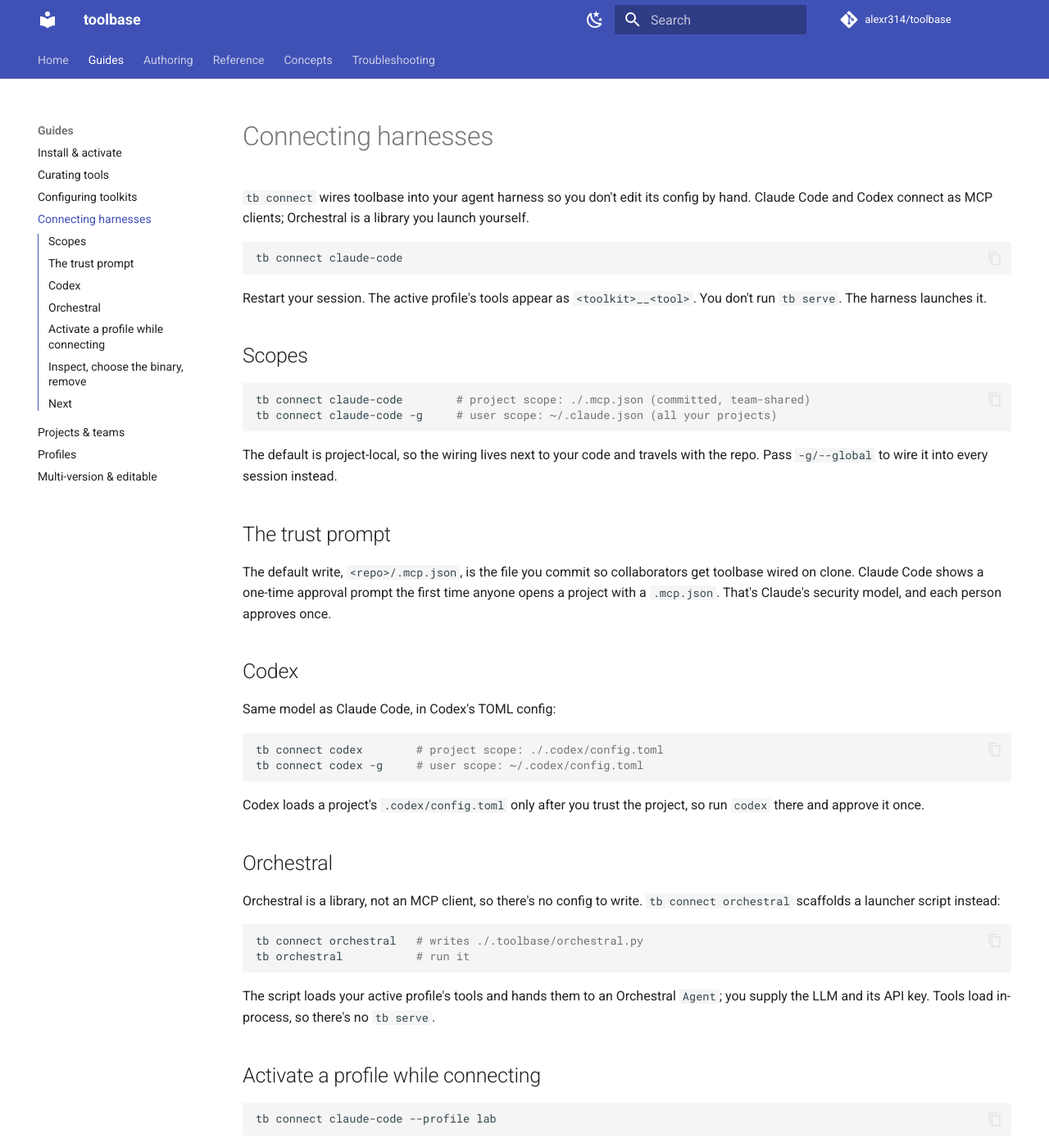
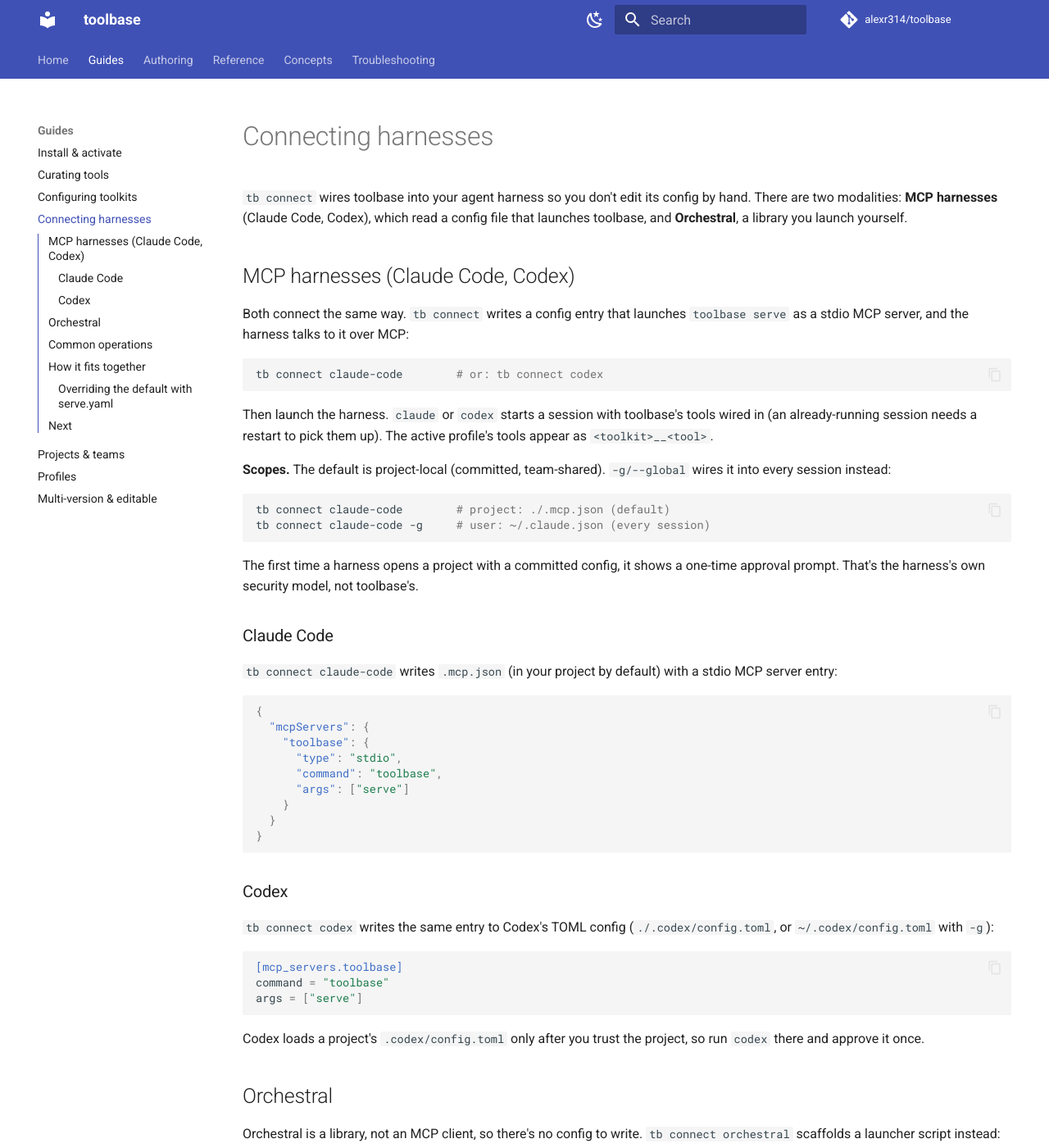
Before and after one commit to alexr314/toolbase, an MkDocs documentation site: the page built from userdocs/guides/connecting-harnesses.md, in a window 1280 px wide and 1400 px high. Shown: the whole window at 82% size. Built offline with MkDocs 1.6.1 and Material for MkDocs 9.7.7, drawn with Linux system fonts in a browser that asks for light colours; comment, search, counter and statistics services are not loaded; some of the changed text lies outside the part shown.

Commit message:
Docs: restructure connecting-harnesses; profile/serve.yaml mechanics
- connecting-harnesses: group the MCP harnesses (Claude Code + Codex) under a
  shared description with per-harness subsections, keep Orchestral separate,
  and move the runtime "How it fits together" flow to the end. Show the written
  .mcp.json / config.toml / orchestral.py templates, add the harness launch
  step, and introduce serve.yaml as the way to override the default profile
  (naming the commands that write it).
- profiles: document the active-profile resolution order with the
  default-profile-file vs serve.yaml default.profile distinction, and when and
  where profiles are auto-generated.

````diff
--- a/userdocs/guides/connecting-harnesses.md
+++ b/userdocs/guides/connecting-harnesses.md
@@ -1,40 +1,61 @@
 # Connecting harnesses
 
 `tb connect` wires toolbase into your agent harness so you don't edit its config
-by hand. Claude Code and Codex connect as MCP clients; Orchestral is a library
-you launch yourself.
+by hand. There are two modalities: **MCP harnesses** (Claude Code, Codex), which
+read a config file that launches toolbase, and **Orchestral**, a library you
+launch yourself.
+
+## MCP harnesses (Claude Code, Codex)
+
+Both connect the same way. `tb connect` writes a config entry that launches
+`toolbase serve` as a stdio MCP server, and the harness talks to it over MCP:
 
 ```bash
-tb connect claude-code
+tb connect claude-code        # or: tb connect codex
 ```
 
-Restart your session. The active profile's tools appear as `<toolkit>__<tool>`.
-You don't run `tb serve`. The harness launches it.
+Then launch the harness. `claude` or `codex` starts a session with toolbase's
+tools wired in (an already-running session needs a restart to pick them up). The
+active profile's tools appear as `<toolkit>__<tool>`.
 
-## Scopes
+**Scopes.** The default is project-local (committed, team-shared). `-g/--global`
+wires it into every session instead:
 
 ```bash
-tb connect claude-code        # project scope: ./.mcp.json (committed, team-shared)
-tb connect claude-code -g     # user scope: ~/.claude.json (all your projects)
+tb connect claude-code        # project: ./.mcp.json (default)
+tb connect claude-code -g     # user: ~/.claude.json (every session)
 ```
 
-The default is project-local, so the wiring lives next to your code and travels
-with the repo. Pass `-g/--global` to wire it into every session instead.
+The first time a harness opens a project with a committed config, it shows a
+one-time approval prompt. That's the harness's own security model, not
+toolbase's.
 
-## The trust prompt
+### Claude Code
 
-The default write, `<repo>/.mcp.json`, is the file you commit so collaborators
-get toolbase wired on clone. Claude Code shows a one-time approval prompt the
-first time anyone opens a project with a `.mcp.json`. That's Claude's security
-model, and each person approves once.
+`tb connect claude-code` writes `.mcp.json` (in your project by default) with a
+stdio MCP server entry:
 
-## Codex
+```json
+{
+  "mcpServers": {
+    "toolbase": {
+      "type": "stdio",
+      "command": "toolbase",
+      "args": ["serve"]
+    }
+  }
+}
+```
 
-Same model as Claude Code, in Codex's TOML config:
+### Codex
 
-```bash
-tb connect codex        # project scope: ./.codex/config.toml
-tb connect codex -g     # user scope: ~/.codex/config.toml
+`tb connect codex` writes the same entry to Codex's TOML config
+(`./.codex/config.toml`, or `~/.codex/config.toml` with `-g`):
+
+```toml
+[mcp_servers.toolbase]
+command = "toolbase"
+args = ["serve"]
 ```
 
 Codex loads a project's `.codex/config.toml` only after you trust the project,
@@ -50,20 +71,42 @@
 tb orchestral           # run it
 ```
 
-The script loads your active profile's tools and hands them to an Orchestral
-`Agent`; you supply the LLM and its API key. Tools load in-process, so there's
-no `tb serve`.
+The generated script (safe to edit) is roughly:
 
-## Activate a profile while connecting
+```python
+"""Launch an orchestral agent wired with your toolbase tools."""
+
+from toolbase.connect.orchestral import toolbase_tools
+from orchestral import Agent
+from orchestral.llm import Claude   # swap for GPT, Gemini, ...
+
+def main():
+    with toolbase_tools() as tools:        # one subprocess per served toolkit
+        agent = Agent(llm=Claude(), tools=tools)
+        from orchestral.ui import run_interactive_session
+        run_interactive_session(agent, streaming=True)
+
+if __name__ == "__main__":
+    main()
+```
+
+It loads your active profile's tools and hands them to an Orchestral `Agent`.
+You supply the LLM and its API key. Tools load in-process, so there's no
+`tb serve`. The scaffold also ships commented-out headless and web-GUI launch
+modes.
+
+## Common operations
+
+Set the active profile while connecting:
 
 ```bash
-tb connect claude-code --profile lab
+tb connect claude-code --profile analysis
 ```
 
-Wires the harness and sets `lab` as the active profile in one step. For
-Orchestral, `--profile lab` bakes the profile into the script.
+Wires the harness and sets `analysis` as the active profile in one step. For
+Orchestral, `--profile analysis` bakes the profile into the script.
 
-## Inspect, choose the binary, remove
+Inspect, pin the binary, or remove:
 
 ```bash
 tb connect --list        # where toolbase is wired + the toolbase on your PATH
@@ -74,8 +117,51 @@
 ```
 
 Use `--abspath` if you have several toolbase installs and want to pin one. Keep
-the bare `toolbase` command in a committed `.mcp.json` so each teammate's
-`PATH` resolves their own.
+the bare `toolbase` command in a committed config so each teammate's `PATH`
+resolves their own.
+
+## How it fits together
+
+For the curious, here's what happens at runtime:
+
+1. **You wire it once.** `tb activate` writes the curated set to the project's
+   `.toolbase/profiles/<name>.yaml` (created in your cwd if there's none above),
+   and `tb connect` writes the harness config.
+2. **The harness starts** and reads that config, launching `toolbase serve` as
+   a stdio MCP server.
+3. **`serve` loads the active profile** and exposes its tools, spawning one
+   subprocess per toolkit. By default that's the `default` profile `tb activate`
+   filled.
+4. **The harness sees the tools** as `<toolkit>__<tool>`.
+
+### Overriding the default with serve.yaml
+
+`serve.yaml` is the easy way to override which profile `serve` runs, and to
+blocklist tools across every profile, without editing a profile file. A command
+writes it for you when you:
+
+- **serve a profile other than `default`.** The harness launches plain
+  `tb serve` (no `--profile`), so to make it serve a named profile you record
+  the choice: `tb profile set-default analysis` (or
+  `tb connect --profile analysis`) writes `default.profile: analysis`.
+- **blocklist a tool everywhere.** `tb serve disable-tool calculator__log`
+  hides it no matter which profile is active.
+- **commit a team default.** Being a project file, it carries the
+  active-profile choice and blocklist to collaborators on clone.
+
+The file is small and human-editable:
+
+```yaml
+# <repo>/.toolbase/serve.yaml
+default:
+  profile: analysis        # which profile serve exposes
+  disabled:
+    tools:
+      - calculator__log     # hidden everywhere, even if the profile includes it
+```
+
+See [Profiles](profiles-power-user.md) for the full active-profile resolution
+order.
 
 ## Next
 
````
Also changed, not shown: userdocs/guides/profiles-power-user.md (+13 -0 lines).
